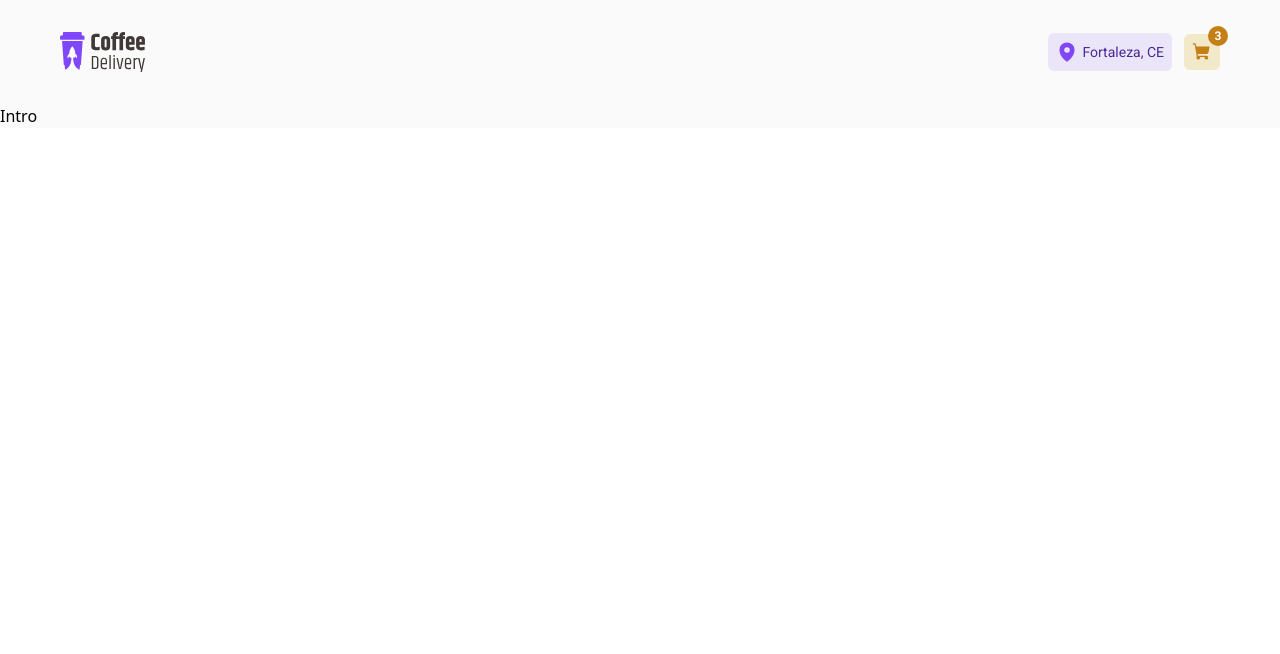
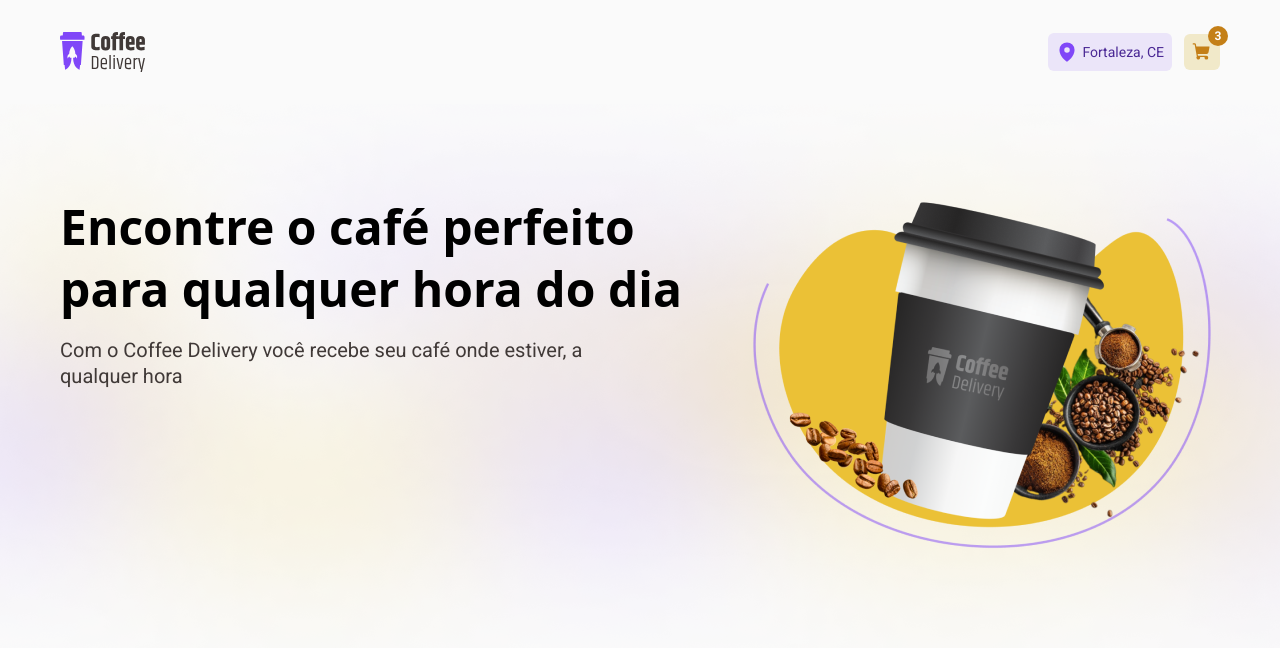
Before and after one commit to CarlosAlexandredevv/Coffee-delivery, a React (Vite) app: page / in a window 1280 px wide. Shown: the top 654 px of the page. Built offline with nearby package versions, Linux system fonts and the light colour scheme.

Commit message:
feat:init-intro

```diff
--- a/index.html
+++ b/index.html
@@ -5,7 +5,7 @@
   <meta charset="UTF-8" />
   <link rel="preconnect" href="https://fonts.googleapis.com">
   <link rel="preconnect" href="https://fonts.gstatic.com" crossorigin>
-  <link href="https://fonts.googleapis.com/css2?family=Baloo+2:wght@400;800&family=Roboto:ital,wght@0,100;0,300;0,400;0,500;0,700;0,900;1,100;1,300;1,400;1,500;1,700;1,900&display=swap" rel="stylesheet">
+  <link href="https://fonts.googleapis.com/css2?family=Baloo+2:wght@400..800&family=Roboto:ital,wght@0,100;0,300;0,400;0,500;0,700;0,900;1,100;1,300;1,400;1,500;1,700;1,900&display=swap" rel="stylesheet">
   <meta name="viewport" content="width=device-width, initial-scale=1.0" />
   <link rel="shortcut icon" href="logo.svg" type="image/x-icon">
   <title>Coffee Delivery</title>
--- a/src/components/Header/index.tsx
+++ b/src/components/Header/index.tsx
@@ -5,7 +5,7 @@
 export function Header() {
   return (
     <header className="py-8 sticky top-0 z-10">
-      <div className="flex items-center justify-between max-w-[72.5rem] xl:mx-auto mx-3">
+      <div className="flex items-center justify-between max-w-container xl:mx-auto mx-3">
         <NavLink to="/">
           <img src="logo.svg" />
         </NavLink>
@@ -13,7 +13,7 @@
         <div className="flex gap-3 items-center">
           <div className="flex gap-1 items-center bg-purple-light rounded-md p-2">
             <MapPin className="size-[22px] text-purple" weight="fill" />
-            <span className="text-purle-dark font-roboto text-sm">
+            <span className="text-purle-dark font-roboto text-sm leading-line">
               Fortaleza, CE
             </span>
           </div>
--- a/src/pages/Home/components/Intro/index.tsx
+++ b/src/pages/Home/components/Intro/index.tsx
@@ -1,3 +1,19 @@
+import hero from '../../../../assets/hero.png';
 export function Intro() {
-  return <section className="">Intro</section>;
+  return (
+    <section className="flex items-center bg-center bg-cover h-[544px] bg-background bg-home">
+      <div className="max-w-container mx-auto flex justify-between">
+        <div>
+          <h1 className="font-baloo font-extrabold text-5xl leading-line mb-4">
+            Encontre o café perfeito para qualquer hora do dia
+          </h1>
+          <p className="text-xl leading-line text-base-subtitle font-roboto max-w-xl">
+            Com o Coffee Delivery você recebe seu café onde estiver, a qualquer
+            hora
+          </p>
+        </div>
+        <img src={hero} />
+      </div>
+    </section>
+  );
 }
--- a/tailwind.config.js
+++ b/tailwind.config.js
@@ -28,12 +28,21 @@
 
       fontFamily:{
         "roboto": ["Roboto", "sans-serif"],
-        "baloo": "Baloo 2"
+        "baloo": ["Baloo 2", "serif"]
       },
 
+      lineHeight:{
+        "line":"1.3"
+      }
+,
       backgroundImage:{
         'home': "url('/src/assets/background.png')",
+      },
+
+      maxWidth:{
+        "container": "72.5rem"
       }
+
     },
   },
   plugins: [],
```
Also changed, not shown: src/assets/hero.png (added).
